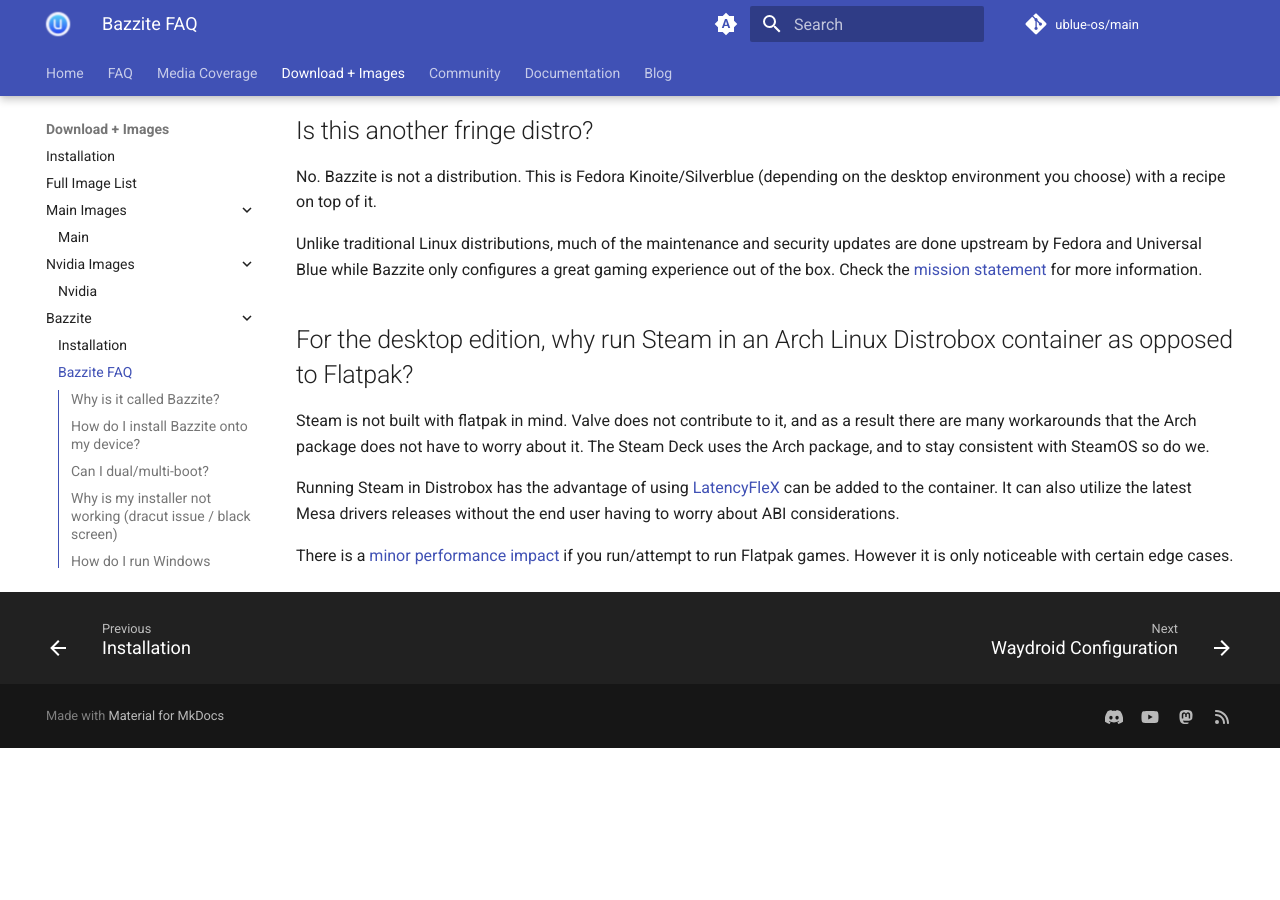
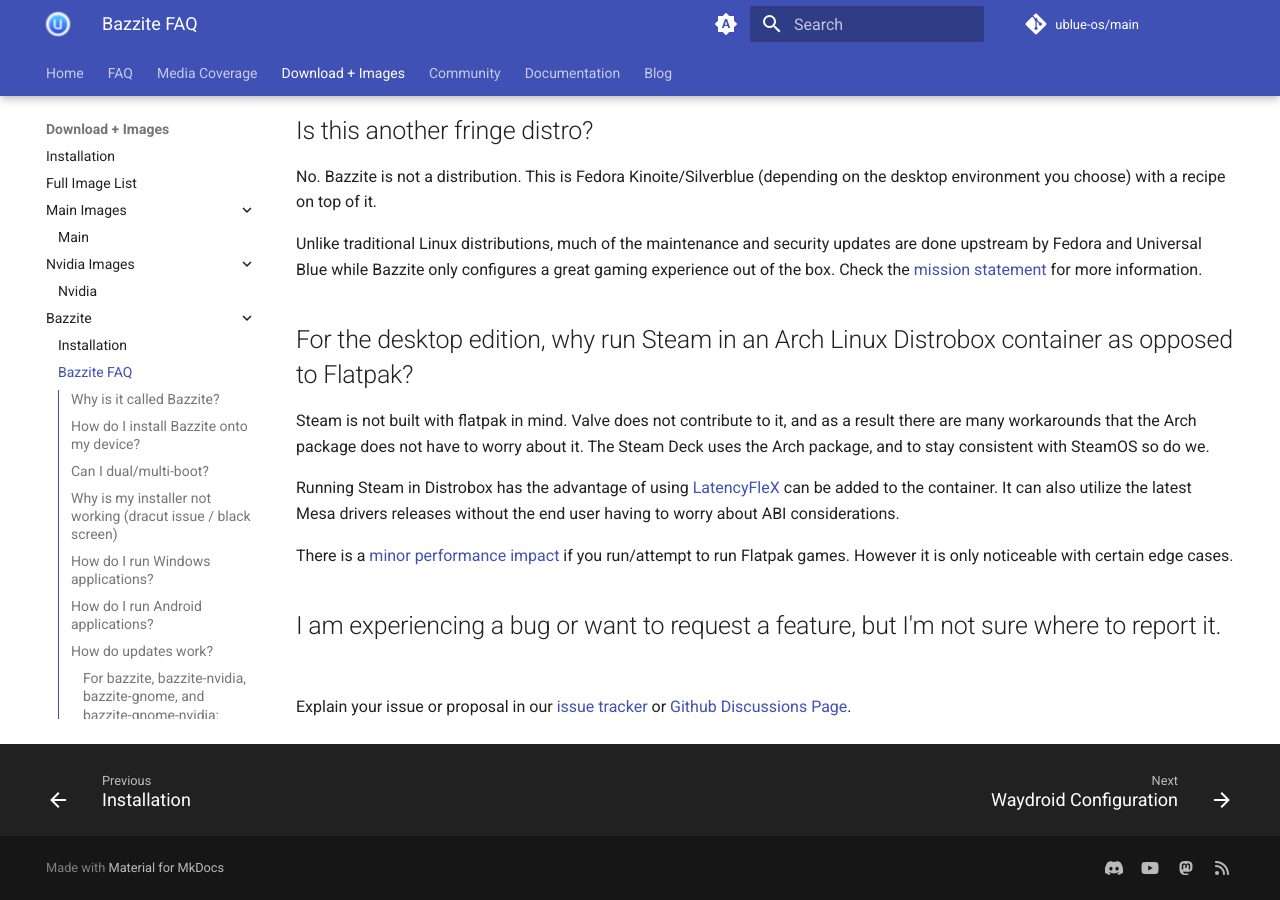
Before and after one commit to ublue-os/website, an MkDocs documentation site: the page built from docs/images/bazzite/FAQ.md, in a window 1280 px wide and 900 px high, scrolled down 3159 px. Built offline with MkDocs 1.6.1 and Material for MkDocs 9.7.7, drawn with Linux system fonts in a browser that asks for light colours; comment, search, counter and statistics services are not loaded; before the commit the page ends 3907 px from its top, so only the background shows below that.

Commit message:
feat: add 'where do i report issues?' question (#452)
* feat: add 'where do i report issues?' question

* Update docs/images/bazzite/FAQ.md

Co-authored-by: Jorge O. Castro <jorge.castro@gmail.com>

* Update FAQ.md

---------

Co-authored-by: Jorge O. Castro <jorge.castro@gmail.com>

```diff
--- a/docs/images/bazzite/FAQ.md
+++ b/docs/images/bazzite/FAQ.md
@@ -107,3 +107,7 @@ Steam is not built with flatpak in mind. Valve does not contribute to it, and as
 Running Steam in Distrobox has the advantage of using [LatencyFleX](https://github.com/ishitatsuyuki/LatencyFleX) can be added to the container.  It can also utilize the latest Mesa drivers releases without the end user having to worry about ABI considerations.
 
 There is a [minor performance impact](https://github.com/flatpak/flatpak/issues/4187) if you run/attempt to run Flatpak games. However it is only noticeable with certain edge cases.
+
+##  I am experiencing a bug or want to request a feature, but I'm not sure where to report it.
+
+Explain your issue or proposal in our [issue tracker](https://github.com/ublue-os/bazzite/issues) or [Github Discussions Page](https://github.com/orgs/ublue-os/discussions).
```
